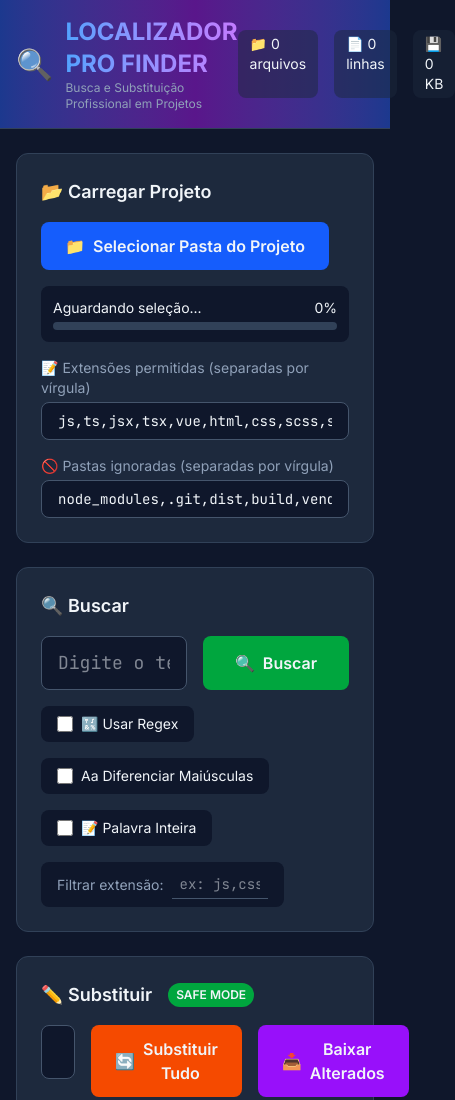
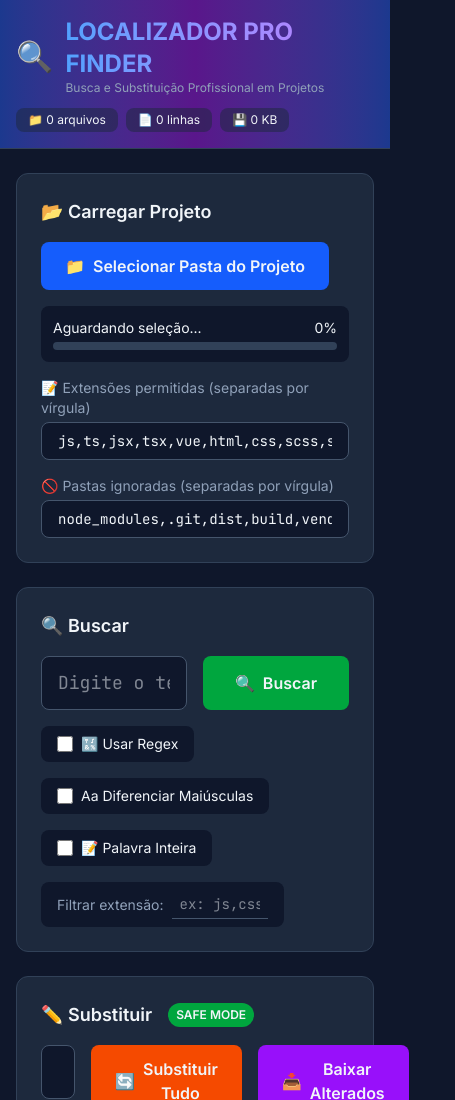
Before and after one commit to 4u-Labs/finder, a plain HTML site: page index.html in a window 390 px wide. Shown: the top 1100 px of the page, 455 px wide, since content can reach past the window. Drawn offline with nearby package versions, Linux system fonts and the light colour scheme.

Commit message:
fix(mobile): eliminate horizontal overflow on mobile viewport

```diff
--- a/index.html
+++ b/index.html
@@ -30,7 +30,7 @@
     <!-- Header -->
     <header class="bg-gradient-to-r from-blue-900 via-purple-900 to-blue-900 border-b border-slate-700 sticky top-0 z-50">
         <div class="max-w-7xl mx-auto px-4 py-4">
-            <div class="flex items-center justify-between">
+            <div class="flex flex-wrap items-center justify-between gap-3">
                 <div class="flex items-center gap-3">
                     <div class="text-3xl">🔍</div>
                     <div>
@@ -38,7 +38,7 @@
                         <p class="text-xs text-slate-400">Busca e Substituição Profissional em Projetos</p>
                     </div>
                 </div>
-                <div id="stats" class="flex gap-4 text-sm">
+                <div id="stats" class="flex flex-wrap gap-2 text-xs sm:text-sm">
                     <div class="bg-slate-800/50 px-3 py-1 rounded-lg">📁 <span id="fileCount">0</span> arquivos</div>
                     <div class="bg-slate-800/50 px-3 py-1 rounded-lg">📄 <span id="totalLines">0</span> linhas</div>
                     <div class="bg-slate-800/50 px-3 py-1 rounded-lg">💾 <span id="totalSize">0 KB</span></div>
@@ -185,7 +185,7 @@
     </div>
 
     <!-- Toast -->
-    <div id="toast" class="fixed bottom-4 right-4 bg-slate-800 border border-slate-600 px-6 py-4 rounded-xl shadow-xl transform translate-y-full opacity-0 transition-all duration-300 z-50">
+    <div id="toast" class="fixed bottom-4 right-4 max-w-[calc(100vw-2rem)] bg-slate-800 border border-slate-600 px-6 py-4 rounded-xl shadow-xl transform translate-y-full opacity-0 transition-all duration-300 z-50">
         <div class="flex items-center gap-3">
             <span id="toastIcon">✅</span>
             <span id="toastMessage"></span>
```
